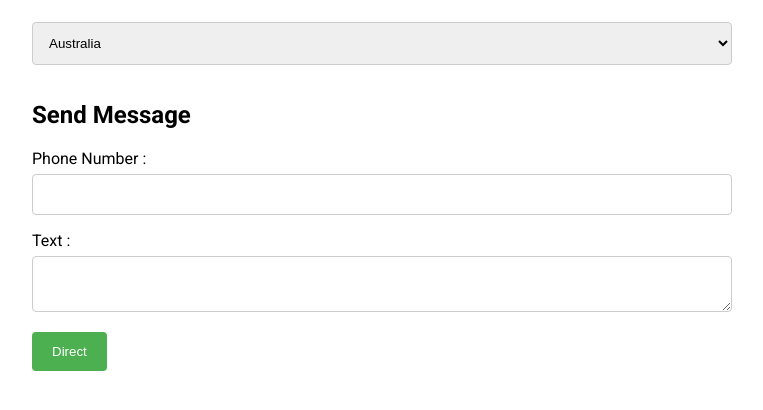
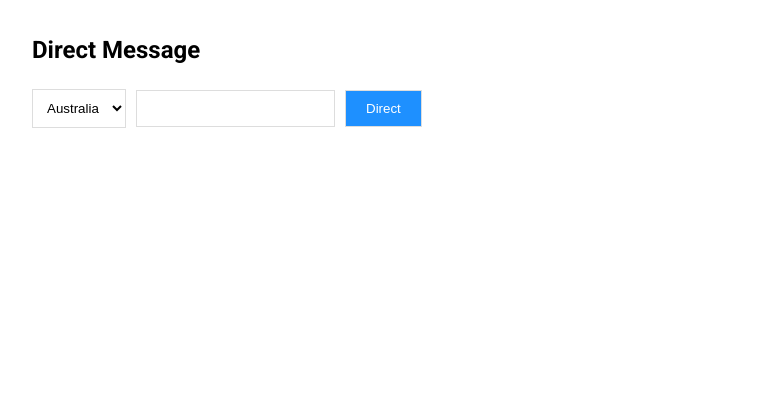
Before and after one commit to sgtkuncoro/direct-message, a React app: page / in a window 1280 px wide. Shown: the top 410 px of the page, without its empty margins (258-1021 px from the left). Built offline with nearby package versions, Linux system fonts and the light colour scheme.

Commit message:
perf(Form): Change desain form

```diff
--- a/src/client/Components/Message/CodeSelector/CodeSelector.css
+++ /dev/null
@@ -1,11 +0,0 @@
-.InputSelect {
-  width: 100%;
-  padding: 12px;
-  border: 1px solid #ccc;
-  border-radius: 4px;
-  box-sizing: border-box;
-  margin-top: 6px;
-  margin-bottom: 16px;
-  resize: vertical;
-  outline: none;
-}
--- /dev/null
+++ b/src/client/Components/Message/Form/CountrySelect/CountrySelect.css
@@ -0,0 +1,9 @@
+.InputSelect {
+  resize: vertical;
+  outline: none;
+  vertical-align: middle;
+  margin: 5px 10px 5px 0;
+  padding: 10px;
+  background-color: #fff;
+  border: 1px solid #ddd;
+}
--- a/src/client/Components/Message/Form/FormMessage.css
+++ b/src/client/Components/Message/Form/FormMessage.css
@@ -1,25 +1,18 @@
-.Input {
-  width: 100%;
-  padding: 12px;
-  border: 1px solid #ccc;
-  border-radius: 4px;
-  box-sizing: border-box;
-  margin-top: 6px;
-  margin-bottom: 16px;
-  resize: vertical;
-  outline: none;
-}
-
 .Button {
-  background-color: #4caf50;
-  color: white;
-  padding: 12px 20px;
-  border: none;
-  border-radius: 4px;
   cursor: pointer;
   outline: none;
+  padding: 10px 20px;
+  background-color: dodgerblue;
+  border: 1px solid #ddd;
+  color: white;
 }
 
 .Button :hover {
-  background-color: #45a049;
+  background-color: royalblue;
 }
+
+.FormWrapper {
+  display: flex;
+  flex-flow: row wrap;
+  align-items: center;
+}
--- a/src/client/Components/Message/Form/FormMessage.js
+++ b/src/client/Components/Message/Form/FormMessage.js
@@ -1,27 +1,20 @@
 import React from "react";
 
 import classes from "./FormMessage.css";
+import CountrySelect from "./CountrySelect/CountrySelect";
+import PhoneInput from "./PhoneInput/PhoneInput";
 
 const FormMessage = props => {
   return (
-    <div>
-      <h2>Send Message</h2>
     <form>
-        <div>
-          <label>Phone Number : </label>
-          <input className={classes.Input} type="text" />
-        </div>
-        <div>
-          <label>Text : </label>
-          <textarea className={classes.Input} />
-        </div>
-        <div>
+      <div className={classes.FormWrapper}>
+        <CountrySelect />
+        <PhoneInput />
         <button type="button" className={classes.Button}>
           Direct
         </button>
       </div>
     </form>
-    </div>
   );
 };
 
--- /dev/null
+++ b/src/client/Components/Message/Form/PhoneInput/PhoneInput.css
@@ -0,0 +1,9 @@
+.Input {
+  resize: vertical;
+  outline: none;
+  vertical-align: middle;
+  margin: 5px 10px 5px 0;
+  padding: 10px;
+  background-color: #fff;
+  border: 1px solid #ddd;
+}
--- /dev/null
+++ b/src/client/Components/Message/Form/PhoneInput/PhoneInput.js
@@ -0,0 +1,13 @@
+import React from "react";
+
+import classes from "./PhoneInput.css";
+
+const PhoneInput = props => {
+  return (
+    <div>
+      <input type="tel" className={classes.Input} type="text" />
+    </div>
+  );
+};
+
+export default PhoneInput;
--- a/src/client/Components/Message/Message.js
+++ b/src/client/Components/Message/Message.js
@@ -3,13 +3,12 @@ import PropTypes from "prop-types";
 
 import classes from "./Message.css";
 import FormMessage from "./Form/FormMessage";
-import CodeSelector from "./CodeSelector/CodeSelector";
 
 class Message extends Component {
   render() {
     return (
       <div className={classes.Message}>
-        <CodeSelector />
+        <h2>Direct Message</h2>
         <FormMessage />
       </div>
     );
--- a/webpack.config.js
+++ b/webpack.config.js
@@ -6,12 +6,17 @@ const moduleObj = {
   loaders: [
     {
       test: /\.(js|jsx)$/,
-      exclude: ["node_modules"],
-      loaders: ["babel-loader"]
+      exclude: /(node_modules|bower_components)/,
+      use: {
+        loader: "babel-loader",
+        options: {
+          presets: ["@babel/preset-env"]
+        }
+      }
     },
     {
       test: /\.css$/,
-      exclude: ['node_modules'],
+      exclude: ["node_modules"],
       use: [
         require.resolve("style-loader"),
         {
```
Also changed, not shown: src/client/Components/Message/Form/CountrySelect/CountrySelect.js (renamed from src/client/Components/Message/CodeSelector/CodeSelector.js, +4 -4 lines), .babelrc. Lines whose indentation alone changed are shown as unchanged.
